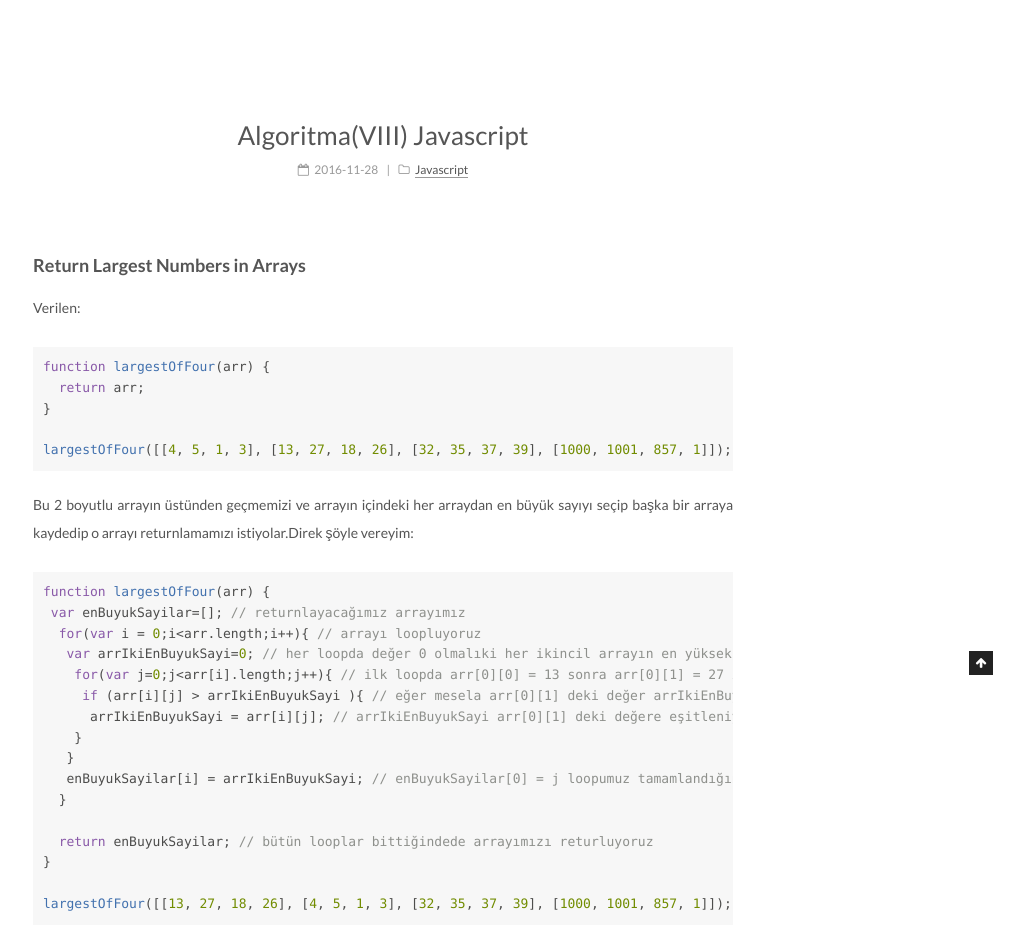
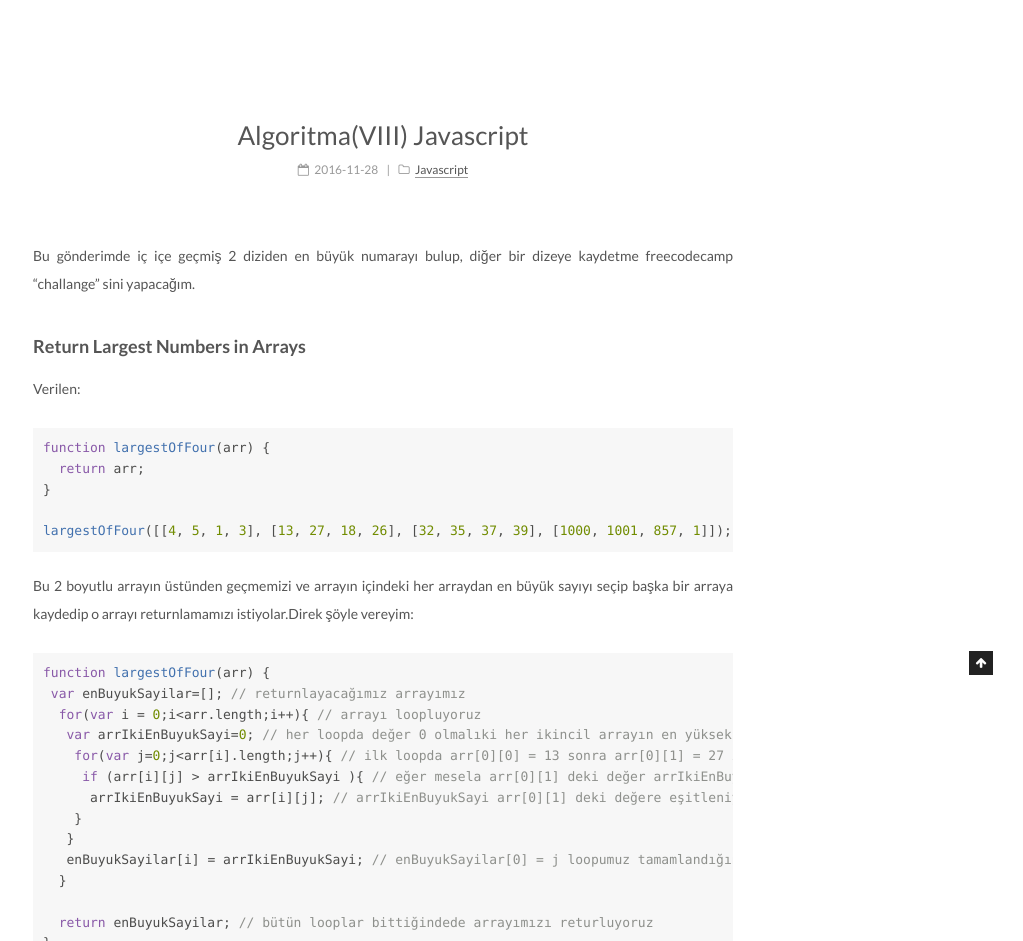
Before and after one commit to sergenp/sergenp.github.io, a Jekyll site: the page built from _posts/2016-11-28-algoritma8-javascript.md, in a window 1280 px wide, cut to the strip 325-1266 px from the top of the page. Shown: the whole strip, without its empty margins (257-1280 px from the left). Built offline with Jekyll 4.4.1, drawn with Linux system fonts in a browser that asks for light colours.

Commit message:
Update 2016-11-28-algoritma8-javascript.md

```diff
--- a/_posts/2016-11-28-algoritma8-javascript.md
+++ b/_posts/2016-11-28-algoritma8-javascript.md
@@ -4,6 +4,9 @@ layout: post
 title: Algoritma(VIII) Javascript
 categories: Javascript
 ---
+
+Bu gönderimde iç içe geçmiş 2 diziden en büyük numarayı bulup, diğer bir dizeye kaydetme freecodecamp "challange" sini yapacağım.
+
 ### Return Largest Numbers in Arrays
 
 Verilen:
```
